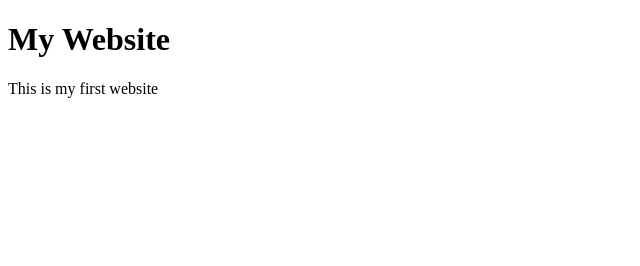
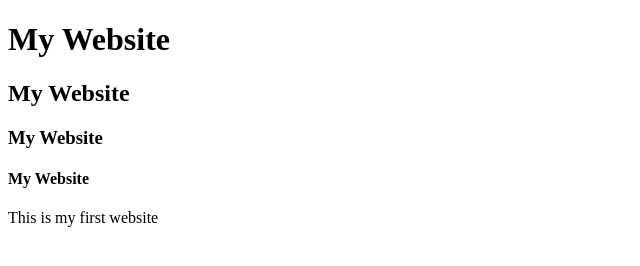
Before and after one commit to Qianyan10086/qianyan.github.io, a plain HTML site: page index.html in a window 1280 px wide. Shown: the whole page, without its empty margins (0-640 px from the left). Drawn offline with Linux system fonts and the light colour scheme.

Commit message:
Update index.html

```diff
--- a/index.html
+++ b/index.html
@@ -6,6 +6,9 @@
   <body>
 
     <h1>My Website</h1>
+    <h2>My Website</h2>
+    <h3>My Website</h3>
+    <h4>My Website</h4>
 
     <p>This is my first website</p>
 
```
